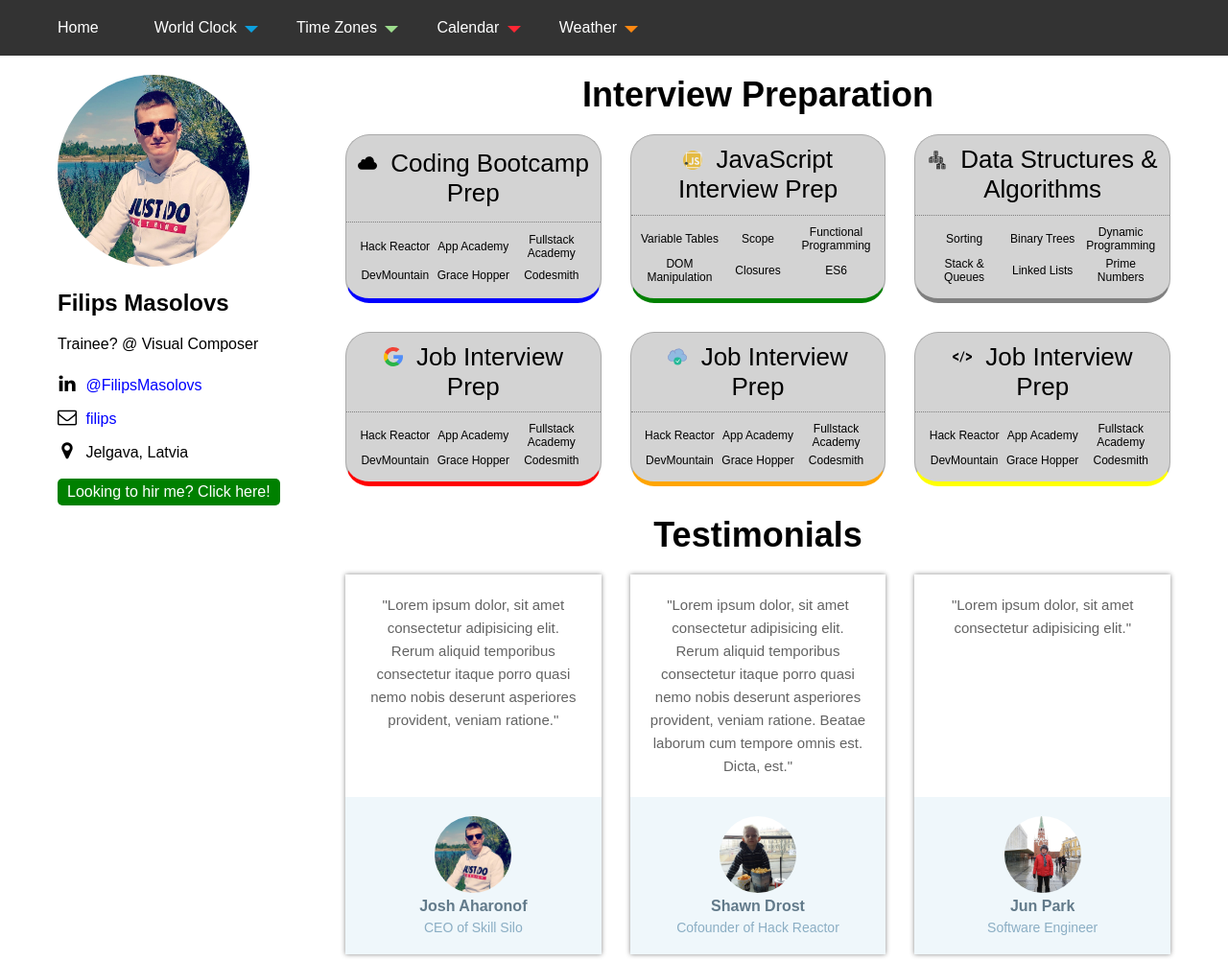
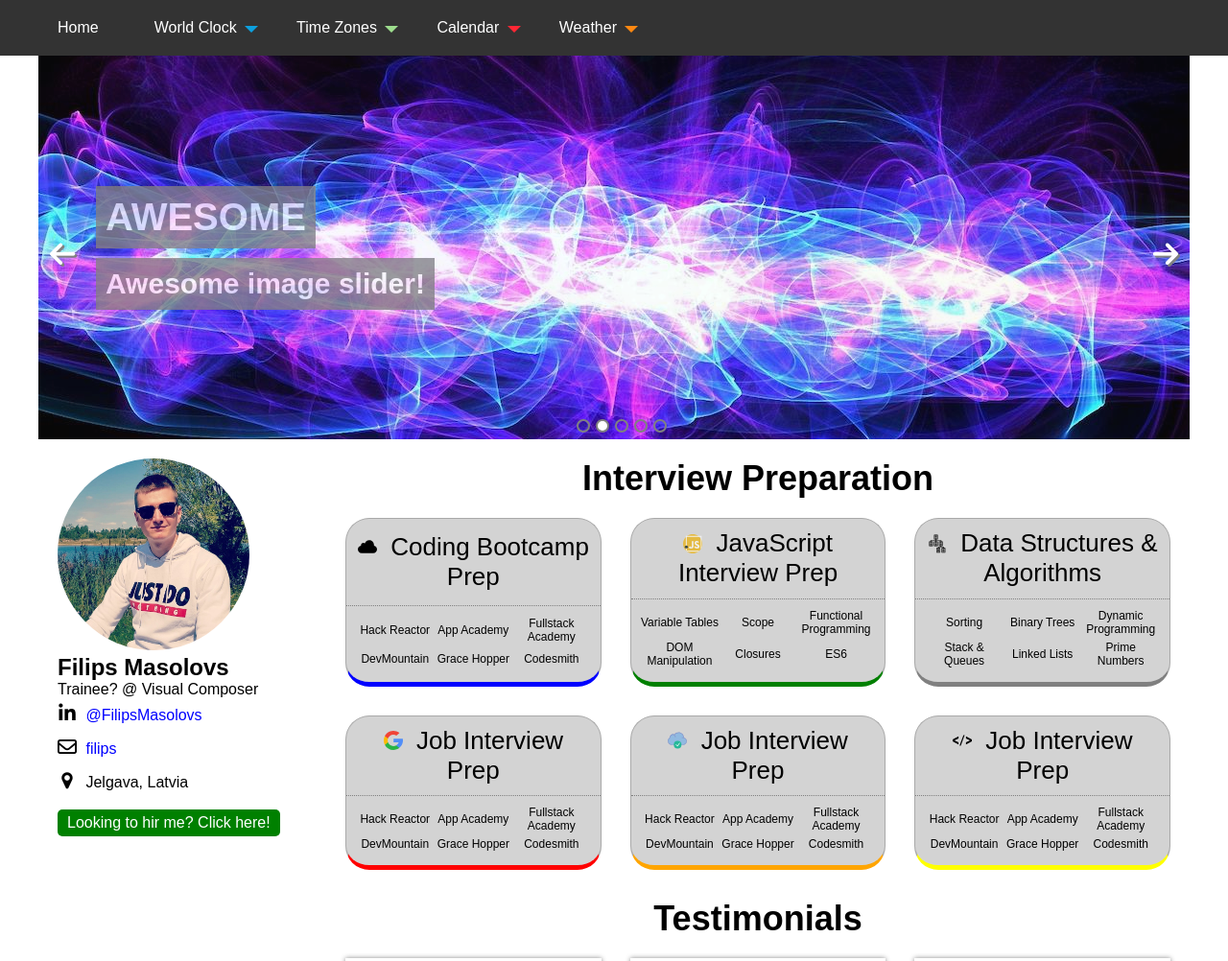
Before and after one commit to FilipsMasolovs/simple-portfolio-page, a plain HTML site: page index.html in a window 1280 px wide. Shown: the top 1002 px of the page at 96% size. Drawn offline with Linux system fonts and the light colour scheme.

Commit message:
Added image slider using HTML/CSS/JAVASCRIPT

```diff
--- a/css/common.css
+++ b/css/common.css
@@ -2,6 +2,8 @@
 *::after,
 *::before {
     box-sizing: border-box;
+    margin: 0;
+    padding: 0;
 }
 
 body {
--- /dev/null
+++ b/css/slider.css
@@ -0,0 +1,104 @@
+.slider {
+    font-family: Arial, Helvetica, sans-serif;
+    color: white;
+    position: relative;
+    height: 50vh;
+    max-width: 1200px;
+    margin: auto;
+}
+
+.slide {
+    position: absolute;
+    top: 0;
+    left: 0;
+    width: 100%;
+    height: 100%;
+    opacity: 0;
+    transition: opacity 0.8s ease-in-out;
+    display: flex;
+    flex-direction: column;
+    justify-content: center;
+    background-position: center;
+    background-repeat: no-repeat;
+    background-size: cover;
+}
+
+.content {
+    display: flex;
+    flex-direction: column;
+    opacity: 0;
+    transition: opacity 0.8s ease-in-out;
+    margin: 0 0 0 5%;
+}
+
+.current {
+    opacity: 1;
+}
+
+.current .content {
+    opacity: 0.8;
+}
+
+.slide-heading {
+    font-size: 40px;
+    background-color: grey;
+    margin: 5px auto 5px 0;
+    padding: 10px;
+}
+
+.slide-sub-heading {
+    font-size: 30px;
+    background-color: grey;
+    margin: 5px auto 5px 0;
+    padding: 10px;
+}
+
+.buttons {
+    font-size: 30px;
+    cursor: pointer;
+    text-shadow: 2px 2px grey;
+}
+
+#nextBtn:hover {
+    transition: text-shadow 0.5s ease-in-out;
+    text-shadow: 3px 3px black;
+}
+
+#prevBtn:hover {
+    transition: text-shadow 0.5s ease-in-out;
+    text-shadow: 3px 3px black;
+}
+
+#nextBtn {
+    position: absolute;
+    top: 48%;
+    right: 1%;
+}
+
+#prevBtn {
+    position: absolute;
+    top: 48%;
+    left: 1%;
+}
+
+.dots {
+    position: absolute;
+    bottom: 5px;
+    left: 46.5%;
+}
+
+.dot {
+    border: 2px grey solid;
+    border-radius: 50%;
+    width: 14px;
+    height: 14px;
+    display: inline-block;
+    cursor: pointer;
+    margin: 0 3px 0 3px;
+    background-color: transparent;
+    outline: none;
+}
+
+.active-dot {
+    background-color: white;
+}
--- a/css/style.css
+++ b/css/style.css
@@ -5,3 +5,4 @@
 @import "testimonials.css";
 @import "sub-footer.css";
 @import "footer.css";
+@import "slider.css";
--- a/index.html
+++ b/index.html
@@ -6,6 +6,7 @@
     <meta name="viewport" content="width=device-width, initial-scale=1.0">
     <meta http-equiv="X-UA-Compatible" content="ie=edge">
     <meta description="My first HTML & CSS only website.">
+    <script src="https://kit.fontawesome.com/343d35d9dd.js"></script>
     <link rel="stylesheet" href="https://cdnjs.cloudflare.com/ajax/libs/font-awesome/4.7.0/css/font-awesome.min.css">
     <link rel="stylesheet" type="text/css" href="css/style.css">
     <title>TASK 7</title>
@@ -55,6 +56,44 @@
             </ul>
         </nav>
     </header>
+    <div class="slider" id="slider">
+        <div class="slides">
+            <div class="slide current" style="background-image: url(assets/1.jpg)">
+                <div class="content">
+                    <h2 class="slide-heading">AWESOME</h2>
+                    <h3 class="slide-sub-heading">Awesome image slider!</h3>
+                </div>
+            </div>
+            <div class="slide" style="background-image: url('assets/2.jpeg')">
+                <div class="content">
+                    <h2 class="slide-heading">AWESOME!</h2>
+                    <h3 class="slide-sub-heading">As explained by J.Konutis.</h3>
+                </div>
+            </div>
+            <div class="slide" style="background-image: url('assets/3.jpg')">
+                <div class="content">
+                    <h2 class="slide-heading">AWESOME!</h2>
+                    <h3 class="slide-sub-heading">With help of YouTube and Google!</h3>
+                </div>
+            </div>
+            <div class="slide" style="background-image: url('assets/4.jpg')">
+                <div class="content">
+                    <h2 class="slide-heading">AWESOME!</h2>
+                    <h3 class="slide-sub-heading">Turned out quite nice!</h3>
+                </div>
+            </div>
+            <div class="slide" style="background-image: url('assets/5.jpg')">
+                <div class="content">
+                    <h2 class="slide-heading">AWESOME!</h2>
+                    <h3 class="slide-sub-heading">Here we go again...</h3>
+                </div>
+            </div>
+        </div>
+        <div class="buttons">
+            <i class="fas fa-arrow-right" id="nextBtn"></i>
+            <i class="fas fa-arrow-left" id="prevBtn"></i>
+        </div>
+    </div>
     <div class="content-container">
         <aside class="sidebar">
             <img class="profile-img" src="./assets/profileimg.jpeg" width="200" alt="Filips Masolovs">
@@ -270,14 +309,9 @@
             </div>
         </div>
     </footer>
-    <script>
-        //Dropdown transition on first load FIX
-        //You can follow the bug at https://crbug.com/332189 and https://crbug.com/167083.
 
-        //Search transition on first load FIX
+    <script type="text/javascript" src="script/main.js"></script>
 
-        //Icon transition on first load FIX
-    </script>
 </body>
 
 </html>
--- /dev/null
+++ b/script/main.js
@@ -0,0 +1,101 @@
+(function() {
+    const slides = document.querySelectorAll('.slide');
+    const next = document.querySelector('#nextBtn');
+    const prev = document.querySelector('#prevBtn');
+    const slider = document.getElementById('slider');
+    let auto = true;
+    const dots = true;
+    const intervalTime = 5000;
+    let slideInterval;
+    let currentSlide = 0;
+
+
+    const nextSlide = () => {
+        if (currentSlide < slides.length - 1) {
+            currentSlide = currentSlide + 1
+        } else {
+            currentSlide = 0
+        }
+
+        updateSlideState();
+        updateDotsState();
+    }
+
+    const prevSlide = () => {
+        if (currentSlide === 0) {
+            currentSlide = slides.length - 1
+        } else {
+            currentSlide = currentSlide - 1
+        }
+
+        updateSlideState();
+        updateDotsState();
+    }
+
+    const updateSlideState = () => {
+        slides.forEach((item, index) => {
+            item.classList.remove('current');
+            if (index === currentSlide) {
+                item.classList.add('current');
+            }
+        });
+    }
+
+    const updateDotsState = () => {
+        const allDots = document.querySelectorAll('.dot');
+        allDots.forEach((item, index) => {
+            item.classList.remove('active-dot');
+            if (index === currentSlide) {
+                item.classList.add('active-dot');
+            }
+        });
+    }
+
+
+
+    next.addEventListener('click', e => {
+        nextSlide();
+    });
+    prev.addEventListener('click', e => {
+        prevSlide();
+    });
+
+    const handleDotClick = (event) => {
+        let currentDot = parseInt(event.currentTarget.getAttribute('data-dot-index'));
+        currentSlide = currentDot;
+        updateSlideState();
+        updateDotsState();
+    }
+
+    if (dots) {
+        slider.insertAdjacentHTML('beforeend', '<div class="dots" id="dots"></div>');
+        let dotContainer = document.getElementById('dots');
+
+        for (let i = 0; i < slides.length; i++) {
+            let dotClassName = 'dot';
+            if (i === currentSlide) {
+                dotClassName += ' active-dot';
+            }
+            dotContainer.insertAdjacentHTML('beforeend', `<button class="${dotClassName}" data-dot-index="${i}"></button>`);
+        }
+        let allDots = document.querySelectorAll('.dot');
+        allDots.forEach((item, index) => {
+            item.addEventListener('click', handleDotClick);
+        })
+    }
+
+    if (auto) {
+        slideInterval = setInterval(nextSlide, intervalTime);
+    }
+
+    const sliderMouseEnter = () => {
+        clearInterval(slideInterval);
+    }
+
+    const sliderMouseLeave = () => {
+        slideInterval = setInterval(nextSlide, intervalTime);
+    }
+
+    slider.addEventListener('mouseenter', sliderMouseEnter);
+    slider.addEventListener('mouseleave', sliderMouseLeave);
+}());
```
Also changed, not shown: assets/1.jpg (added), assets/2.jpeg (added), assets/3.jpg (added), assets/4.jpg (added), assets/5.jpg (added).
